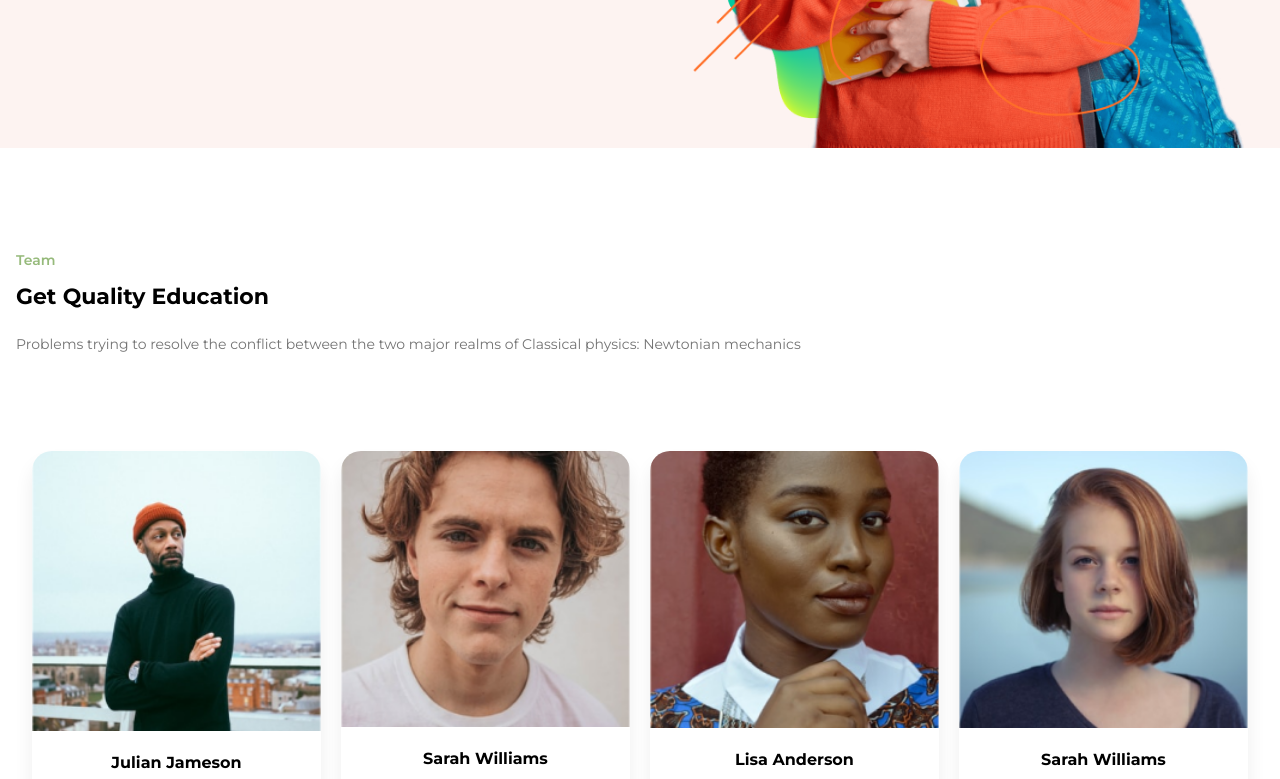
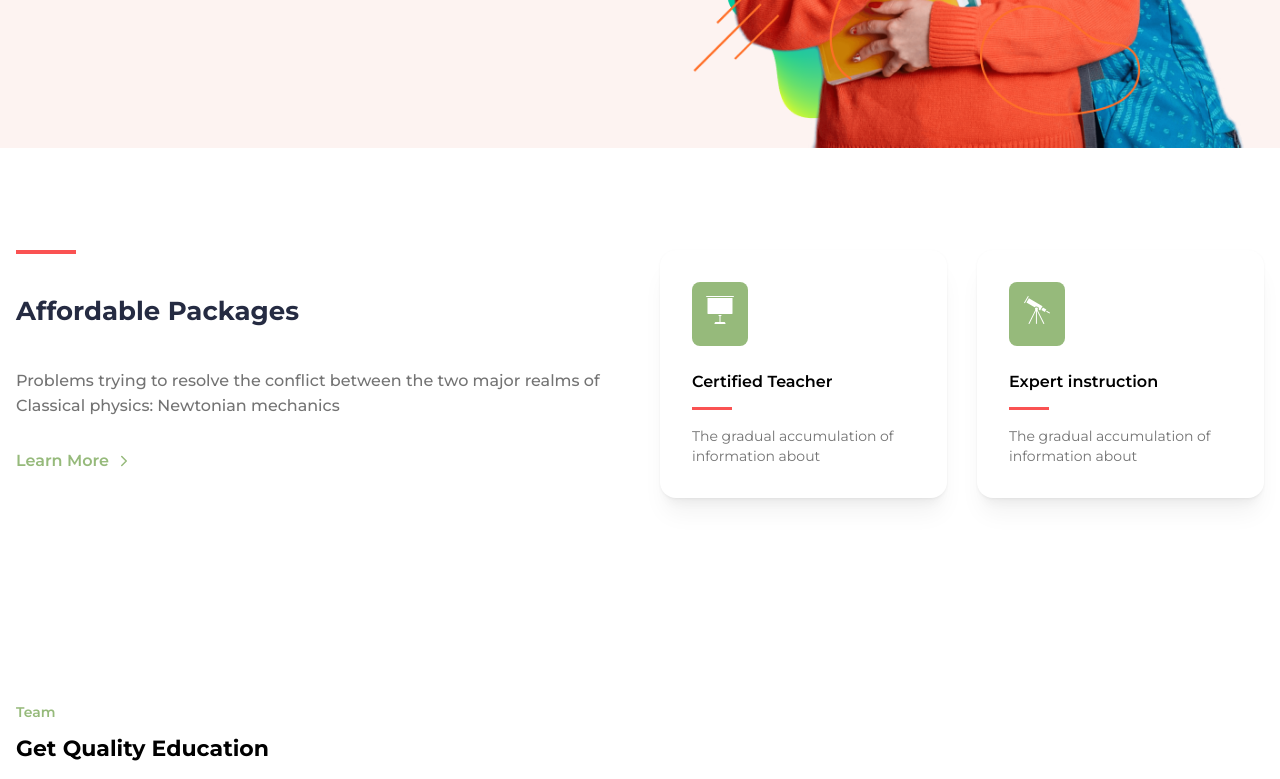
Before and after one commit to kannan-ravi/mantine, a React (Vite) app: page / in a window 1280 px wide. Shown: the part 645-1424 px from the top of the page. Built offline with nearby package versions, Linux system fonts and the light colour scheme.

Commit message:
feat: completed package section design

```diff
--- a/src/App.jsx
+++ b/src/App.jsx
@@ -2,6 +2,7 @@ import Footer from "./components/footer/Footer";
 import Header from "./components/header/Header";
 import Hero from "./components/hero/Hero";
 import Newsletter from "./components/Newsletter";
+import Packages from "./components/package/Packages";
 import Teams from "./components/team/Teams";
 
 function App() {
@@ -9,6 +10,7 @@ function App() {
     <main>
       <Header />
       <Hero />
+      <Packages />
       <Teams />
       <Newsletter />
       <Footer />
--- /dev/null
+++ b/src/components/package/PackageCard.jsx
@@ -0,0 +1,30 @@
+import { Box, Card, Text } from "@mantine/core";
+import { theme } from "../../theme/theme";
+
+function PackageCard({ pckg }) {
+  return (
+    <Card shadow="md" radius="lg" p="xl" w={{ base: "100%", sm: "50%" }}>
+      <Box
+        bg={theme.other.green}
+        p={14}
+        mb={24}
+        style={{ borderRadius: 8 }}
+        w="fit-content"
+      >
+        <img src={pckg.image} alt="Black Board Icon" width={28} height={28} />
+      </Box>
+
+      <Text fw={600} mb={12}>
+        {pckg.name}
+      </Text>
+
+      <Box bg="red" w={40} h={3} mb={16} />
+
+      <Text c={theme.other.gray} size="sm">
+        {pckg.text}
+      </Text>
+    </Card>
+  );
+}
+
+export default PackageCard;
--- /dev/null
+++ b/src/components/package/PackageConfig.jsx
@@ -0,0 +1,17 @@
+import BlackBoard from "../../assets/012-blackboards.svg";
+import TeleScope from "../../assets/013-telescope-1.svg";
+
+export const packageCardData = [
+  {
+    id: 1,
+    name: "Certified Teacher",
+    text: "The gradual accumulation of information about",
+    image: BlackBoard,
+  },
+  {
+    id: 2,
+    name: "Expert instruction",
+    text: "The gradual accumulation of information about",
+    image: TeleScope,
+  },
+];
--- /dev/null
+++ b/src/components/package/Packages.jsx
@@ -0,0 +1,64 @@
+import { Anchor, Box, Card, Container, Flex, Text, Title } from "@mantine/core";
+import { IconChevronRight } from "@tabler/icons-react";
+import { theme } from "../../theme/theme";
+import { packageCardData } from "./PackageConfig";
+import PackageCard from "./PackageCard";
+
+function Packages() {
+  return (
+    <Box component="section">
+      <Box py={{ base: 52, sm: 74, md: 84, lg: 102 }}>
+        <Container size="xl">
+          <Flex
+            direction={{ base: "column", md: "row" }}
+            gap={{ base: 50, lg: 40 }}
+            align="flex-start"
+          >
+            <Box w={{ base: "100%", lg: "50%" }}>
+              <Box bg="red" w={60} h={4} />
+
+              <Title order={2} my={40} c={theme.other.navy}>
+                Affordable Packages
+              </Title>
+
+              <Text c={theme.other.gray} mb={30} fw={500}>
+                Problems trying to resolve the conflict between the two major
+                realms of Classical physics: Newtonian mechanics
+              </Text>
+
+              <Anchor
+                c={theme.other.green}
+                underline="never"
+                style={{
+                  display: "inline-flex",
+                  alignItems: "center",
+                  gap: 6,
+                  fontWeight: 600,
+                }}
+                className="packages-learnmore"
+              >
+                Learn More
+                <IconChevronRight
+                  size={18}
+                  style={{ transition: "all 0.3s ease" }}
+                />
+              </Anchor>
+            </Box>
+
+            <Flex
+              direction={{ base: "column", sm: "row" }}
+              gap={30}
+              w={{ base: "100%", lg: "50%" }}
+            >
+              {packageCardData.map((pckg) => (
+                <PackageCard pckg={pckg} key={pckg.id} />
+              ))}
+            </Flex>
+          </Flex>
+        </Container>
+      </Box>
+    </Box>
+  );
+}
+
+export default Packages;
--- a/src/index.css
+++ b/src/index.css
@@ -0,0 +1,3 @@
+.packages-learnmore:hover svg {
+  transform: translate(5px, 0);
+}
```
